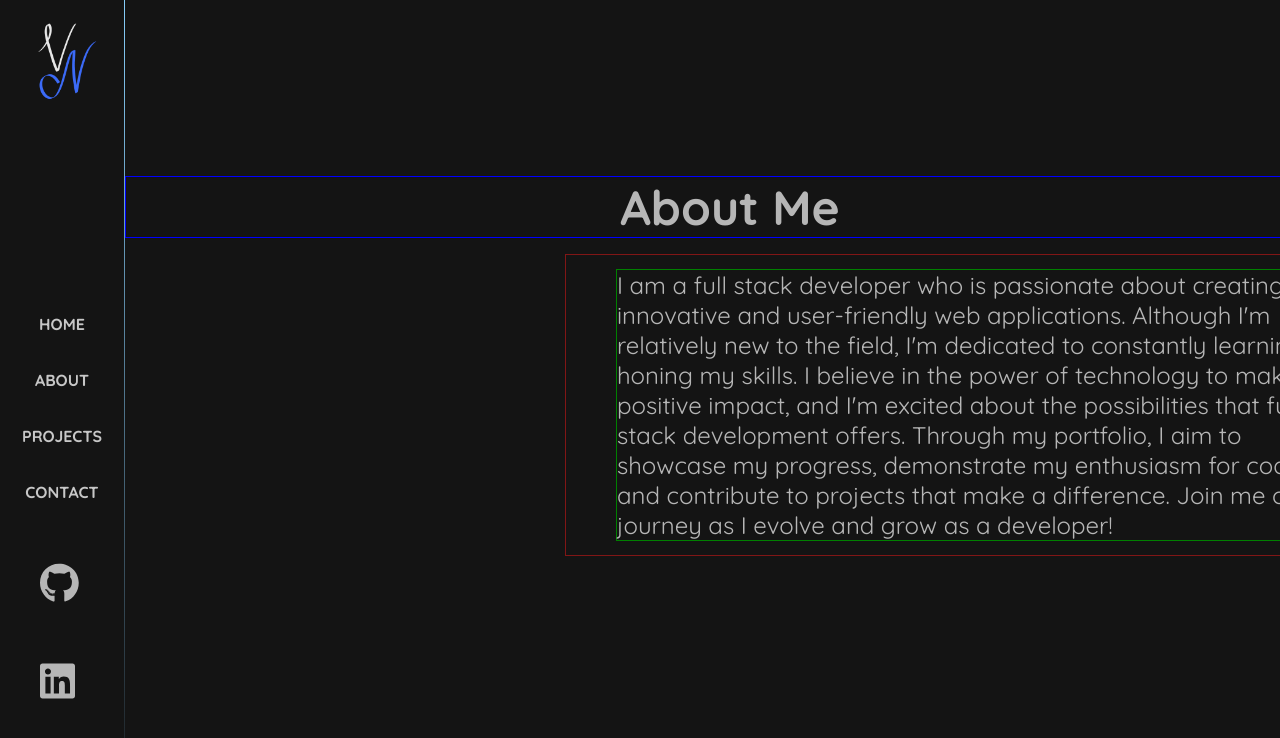
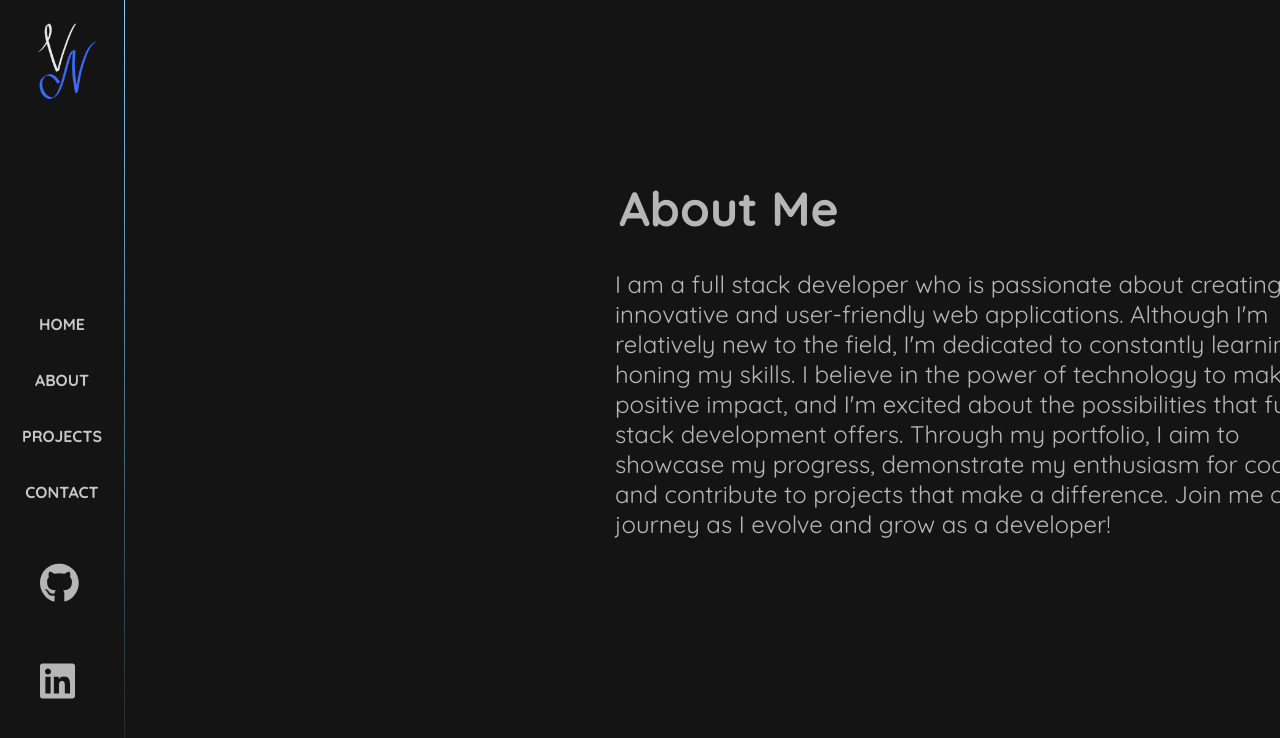
Before and after one commit to PC-Vic/Victor-Nieves-Dev-Site, a React (Vite) app: page /about in a window 1280 px wide. Shown: the top 738 px of the page. Built offline with nearby package versions, Linux system fonts and the light colour scheme.

Commit message:
minor styling changes in about page

```diff
--- a/Develop/src/components/pages/pages.css
+++ b/Develop/src/components/pages/pages.css
@@ -7,7 +7,6 @@
     margin-right: 72px;
     animation: bounce;
     animation-duration: 2s;
-    border: 1px solid blue;
     width: auto;
 }
 
@@ -23,12 +22,10 @@
     margin-left: 440px;
     margin-bottom: 100px;
     justify-content: space-between;
-    border: 1px solid #811616;
 }
 
 .about-container p {
   font-size: 1.5rem;
-  border: 1px solid green;
 }
 
 /* Projects page */
```
